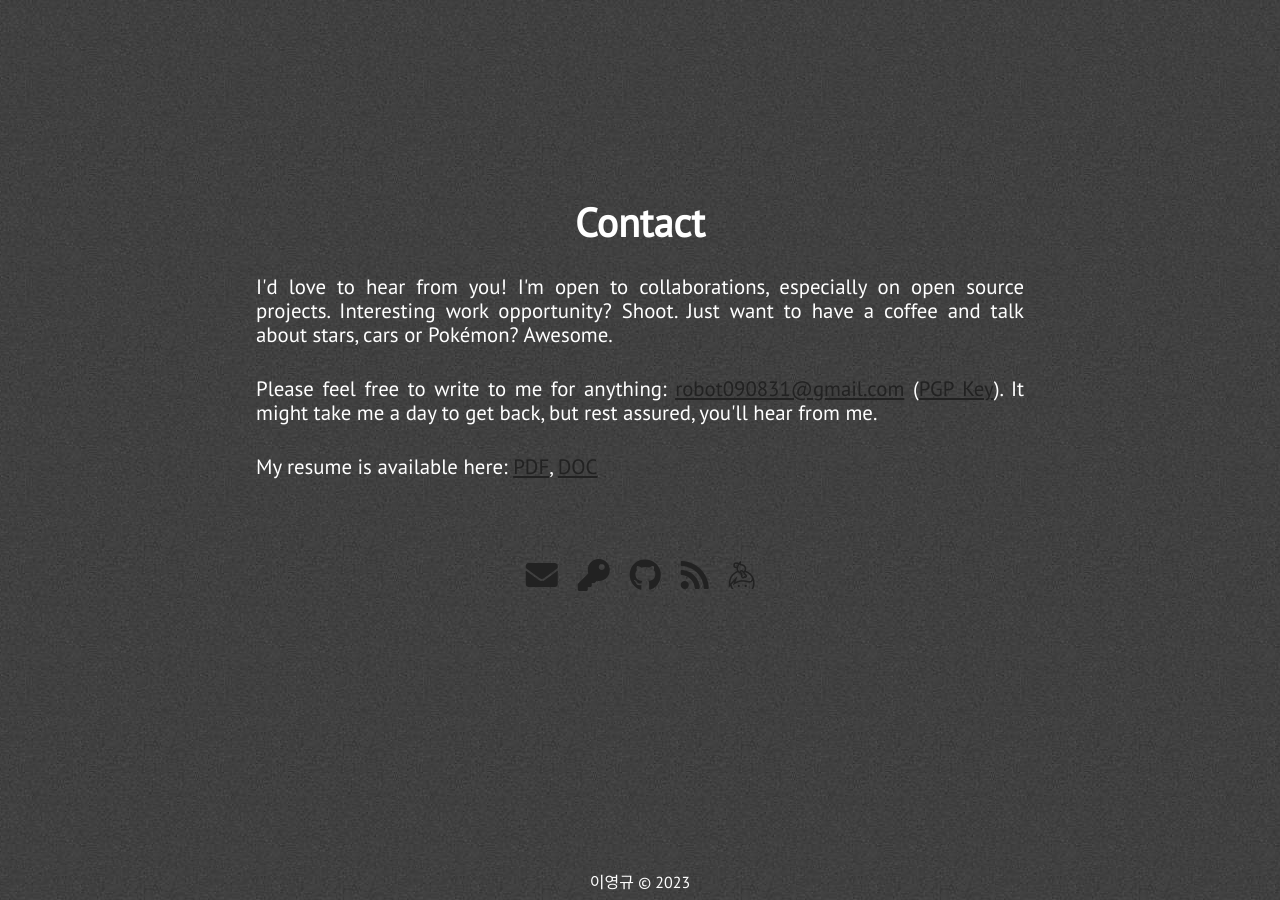
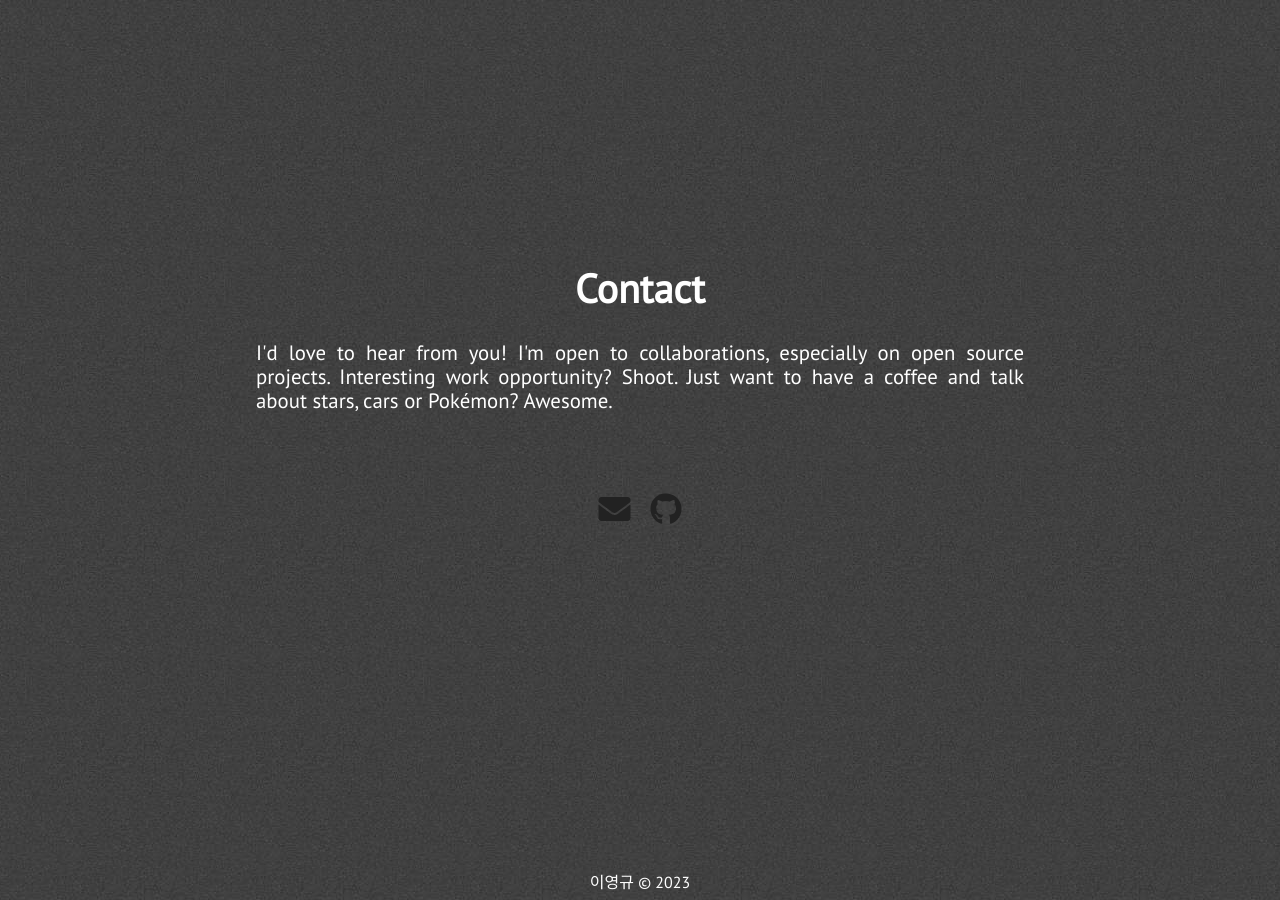
Before and after one commit to YoungGyu99/YoungGyu99.github.io, a Jekyll site: the page built from index.html, in a window 1280 px wide and 900 px high, scrolled down 4045 px. Built offline with Jekyll 4.4.1, drawn with Linux system fonts in a browser that asks for light colours; nearby versions of some CDN libraries.

Commit message:
Update extra.html

```diff
--- a/_includes/extra.html
+++ b/_includes/extra.html
@@ -5,27 +5,12 @@
             <p class="paragraph-text justify-text">
                 I'd love to hear from you! I'm open to collaborations, especially on open source projects. Interesting work opportunity? Shoot. Just want to have a coffee and talk about stars, cars or Pokémon? Awesome.
             </p>
-            <p class="paragraph-text justify-text">
-                Please feel free to write to me for anything: <a href="mailto:{{ site.email }}">{{ site.email }}</a> (<a href="https://www.nagekar.com/publickey.abhishek@nagekar.com.asc">PGP Key</a>). It might take me a day to get back, but rest assured, you'll hear from me.
-            </p>
-            <p class="paragraph-text justify-text">
-                My resume is available here: <a href="{{ site.blog_url }}/resume/resume.pdf">PDF</a>, <a href="{{ site.blog_url }}/resume/resume.docx">DOC</a>
-            </p>
             <div class="extra-links">
                 <span class="hint--bottom bottom-link" aria-label="Email">
                     <a href="mailto:{{ site.email }}"><i class="head-icon fas fa-envelope"></i></a>
                 </span>
-                <span class="hint--bottom bottom-link" aria-label="PGP Key">
-                    <a href="https://www.nagekar.com/publickey.abhishek@nagekar.com.asc"><i class="head-icon fas fa-key"></i></a>
-                </span>
                 <span class="hint--bottom bottom-link" aria-label="GitHub">
-                    <a href="https://github.com/{{ site.github_username }}"><i class="head-icon fab fa-github"></i></a>
-                </span>
-                <span class="hint--bottom bottom-link" aria-label="Web Blog">
-                    <a href="{{ site.blog_url }}"><i class="head-icon fas fa-rss"></i></a>
-                </span>
-                <span class="hint--bottom bottom-link" aria-label="Keybase">
-                    <a href="https://keybase.io/{{ site.keybase_username }}"><i class="head-icon fab fa-keybase"></i></a>
+                    <a href="https://github.com/{{ site.github_YoungGyu99 }}"><i class="head-icon fab fa-github"></i></a>
                 </span>
                 <!-- <span class="hint--bottom bottom-link" aria-label="Reddit">
                     <a href="https://www.reddit.com/u/{{ site.reddit_username }}"><i class="head-icon fab fa-reddit"></i></a>
```
